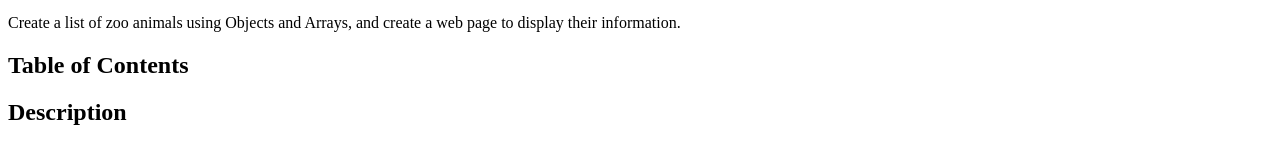
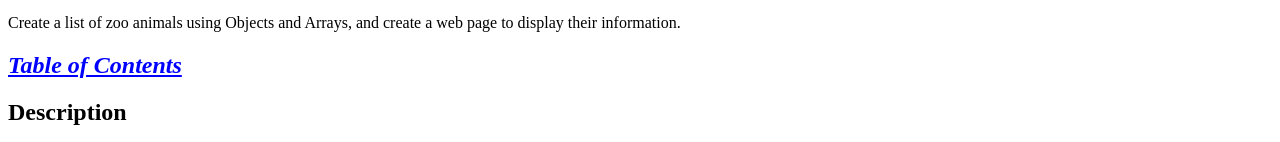
Before and after one commit to unioncollege-webtech/table-of-contents, a plain HTML site: page index.html in a window 1280 px wide. Both pictures are taken after a click on the element "Table of Contents". Shown: the part 373-515 px from the top of the page. Drawn offline with Linux system fonts and the light colour scheme.

Commit message:
added toggle color for tocHeading

```diff
--- a/style.css
+++ b/style.css
@@ -1,3 +1,9 @@
 .collapsed {
     display: none;
 }
+
+.heading-collapsed {
+    font-style: italic;
+    text-decoration: underline;
+    color: blue;
+}
--- a/toc.js
+++ b/toc.js
@@ -19,9 +19,9 @@ for (var i = 0; i < headings.length; i++) {
     if (heading.tagName === 'H2' && headings[i + 1].tagName === 'H3') {
         var h = i + 1;
         var a = document.createElement('a');
-            a.href = "#" + headings[i].id;
-            a.rel = "internal";
-            a.textContent = headings[i].textContent;
+        a.href = "#" + headings[i].id;
+        a.rel = "internal";
+        a.textContent = headings[i].textContent;
         var li = document.createElement('li');
         li.appendChild(a);
 
@@ -56,10 +56,12 @@ toc.appendChild(tocList);
 
 var tocHeading = document.createElement('h2');
 tocHeading.textContent = 'Table of Contents';
+tocHeading.id = 'tocHeading';
 
 toc.insertBefore(tocHeading, tocList);
 
 tocHeading.addEventListener('click', function() {
     tocList.classList.toggle('collapsed');
+    tocHeading.classList.toggle('heading-collapsed');
     console.log(tocList);
 }, false);
```
